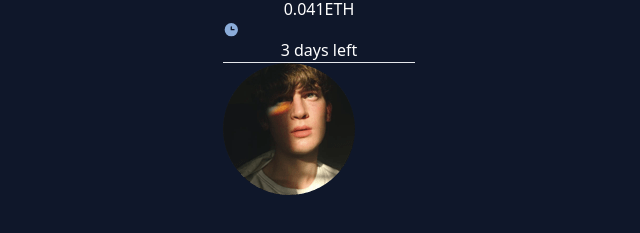
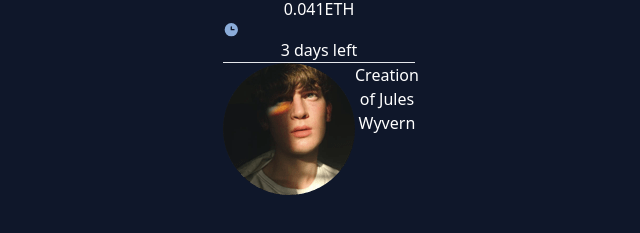
Before and after one commit to kunwarabhi7/challenge-3, a website: page index.html in a window 1280 px wide. Shown: the part 469-702 px from the top of the page, without its empty margins (321-961 px from the left). Drawn offline with Linux system fonts and the light colour scheme; files whose address does not match are found by name.

Commit message:
styling left

```diff
--- a/index.html
+++ b/index.html
@@ -30,7 +30,12 @@
             </div>
             <hr />
             <div>
-                <img src="./images/image-avatar.png" alt="avatar">
+                <div class="flex">
+
+
+                    <img src="./images/image-avatar.png" alt="avatar">
+                    <p>Creation of <span class="text-white">Jules Wyvern</span></p>
+                </div>
             </div>
         </div>
     </div>
```
